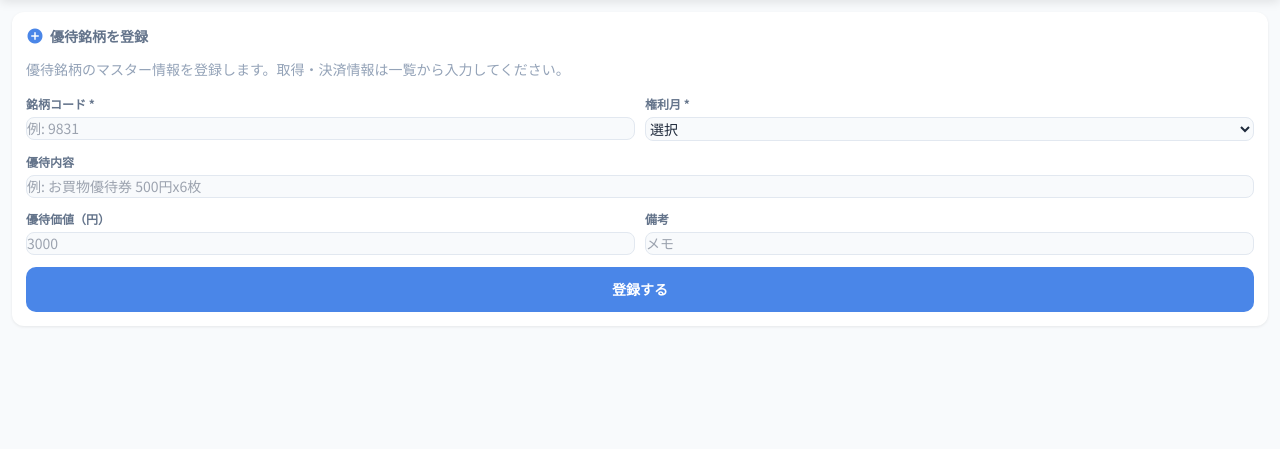
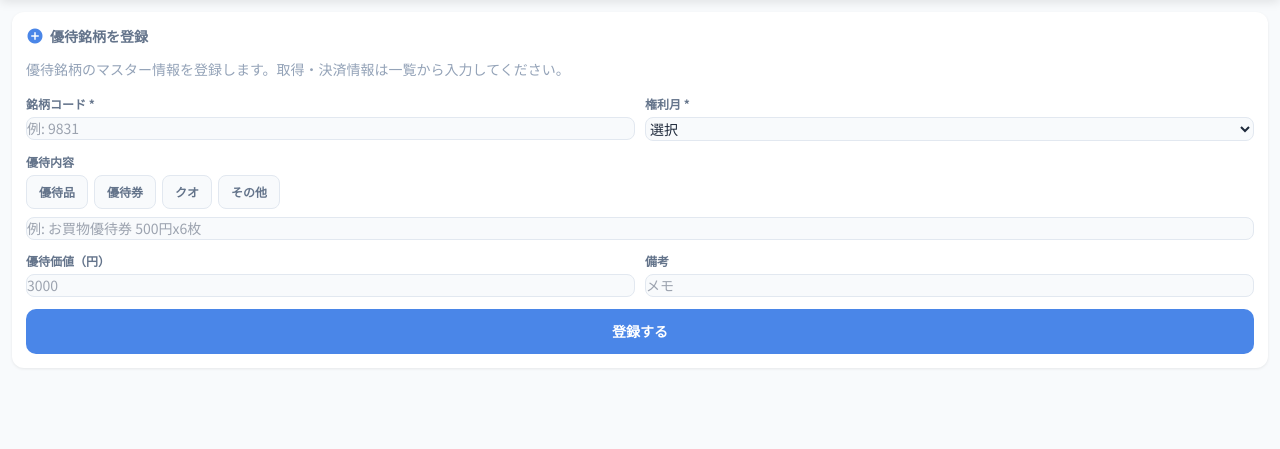
Before and after one commit to rio-working/Vercel-Automation-tool, a Flask app: page / in a window 1280 px wide. Shown: the part 50-499 px from the top of the page. Run offline with Flask 3, Linux system fonts and the light colour scheme; data that the repository does not hold is empty; some libraries are stand-ins or nearby versions.

Commit message:
登録画面の優待内容にも詳細モーダルと同じ選択ボタンを追加
selectChoice/onManualInput/syncChoiceButtonsをprefix対応に汎用化し、
登録タブ(f-)とモーダル(m-)の両方から使えるようにした

Co-Authored-By: Claude Sonnet 5 <noreply@anthropic.com>

```diff
--- a/cross-trade/templates/index.html
+++ b/cross-trade/templates/index.html
@@ -329,7 +329,13 @@
 
       <div class="form-group">
         <label>優待内容</label>
-        <input type="text" id="f-benefit" placeholder="例: お買物優待券 500円x6枚">
+        <div class="choice-buttons" id="f-benefit-buttons">
+          <button type="button" class="choice-btn" data-value="優待品" onclick="selectChoice('f', 'benefit', this)">優待品</button>
+          <button type="button" class="choice-btn" data-value="優待券" onclick="selectChoice('f', 'benefit', this)">優待券</button>
+          <button type="button" class="choice-btn" data-value="クオ" onclick="selectChoice('f', 'benefit', this)">クオ</button>
+          <button type="button" class="choice-btn" data-value="" onclick="selectChoice('f', 'benefit', this)">その他</button>
+        </div>
+        <input type="text" id="f-benefit" placeholder="例: お買物優待券 500円x6枚" oninput="onManualInput('f', 'benefit')">
       </div>
 
       <div class="row">
@@ -517,12 +523,12 @@
           <div class="form-group">
             <label>優待内容</label>
             <div class="choice-buttons" id="m-benefit-buttons">
-              <button type="button" class="choice-btn" data-value="優待品" onclick="selectChoice('benefit', this)">優待品</button>
-              <button type="button" class="choice-btn" data-value="優待券" onclick="selectChoice('benefit', this)">優待券</button>
-              <button type="button" class="choice-btn" data-value="クオ" onclick="selectChoice('benefit', this)">クオ</button>
-              <button type="button" class="choice-btn" data-value="" onclick="selectChoice('benefit', this)">その他</button>
+              <button type="button" class="choice-btn" data-value="優待品" onclick="selectChoice('m', 'benefit', this)">優待品</button>
+              <button type="button" class="choice-btn" data-value="優待券" onclick="selectChoice('m', 'benefit', this)">優待券</button>
+              <button type="button" class="choice-btn" data-value="クオ" onclick="selectChoice('m', 'benefit', this)">クオ</button>
+              <button type="button" class="choice-btn" data-value="" onclick="selectChoice('m', 'benefit', this)">その他</button>
             </div>
-            <input type="text" id="m-benefit" placeholder="内容を入力" oninput="onManualInput('benefit')">
+            <input type="text" id="m-benefit" placeholder="内容を入力" oninput="onManualInput('m', 'benefit')">
           </div>
         </div>
 
@@ -540,11 +546,11 @@
             <div class="form-group">
               <label>証券会社</label>
               <div class="choice-buttons" id="m-broker-buttons">
-                <button type="button" class="choice-btn" data-value="日興証券" onclick="selectChoice('broker', this)">日興</button>
-                <button type="button" class="choice-btn" data-value="カブコム証券" onclick="selectChoice('broker', this)">カブコム</button>
-                <button type="button" class="choice-btn" data-value="" onclick="selectChoice('broker', this)">その他</button>
+                <button type="button" class="choice-btn" data-value="日興証券" onclick="selectChoice('m', 'broker', this)">日興</button>
+                <button type="button" class="choice-btn" data-value="カブコム証券" onclick="selectChoice('m', 'broker', this)">カブコム</button>
+                <button type="button" class="choice-btn" data-value="" onclick="selectChoice('m', 'broker', this)">その他</button>
               </div>
-              <input type="text" id="m-broker" placeholder="証券会社名を入力" oninput="onManualInput('broker')">
+              <input type="text" id="m-broker" placeholder="証券会社名を入力" oninput="onManualInput('m', 'broker')">
             </div>
           </div>
           <div class="row">
@@ -882,7 +888,7 @@
       document.getElementById('m-name').value = trade['銘柄'] || '';
       document.getElementById('m-kenri-month').value = trade['権利月'] || '';
       document.getElementById('m-benefit').value = trade['優待内容'] || '';
-      syncChoiceButtons('benefit', trade['優待内容'] || '');
+      syncChoiceButtons('m', 'benefit', trade['優待内容'] || '');
       document.getElementById('m-benefit-value').value = trade['優待価値'] || '';
       document.getElementById('m-trade-date').value = trade['取得日'] ? formatDate(trade['取得日']) : '';
       document.getElementById('m-qty').value = trade['株数'] || '';
@@ -891,7 +897,7 @@
       document.getElementById('m-genriki').value = trade['現引'] || 0;
       document.getElementById('m-genwatashi').value = trade['現渡'] || 0;
       document.getElementById('m-broker').value = trade['証券会社'] || '';
-      syncChoiceButtons('broker', trade['証券会社'] || '');
+      syncChoiceButtons('m', 'broker', trade['証券会社'] || '');
       document.getElementById('m-note').value = trade['備考'] || '';
       document.getElementById('m-settled').checked = trade['決済済み'] === true;
 
@@ -908,22 +914,22 @@
       if (event.target === document.getElementById('modal-overlay')) closeModal();
     }
 
-    function selectChoice(type, btn) {
-      const container = document.getElementById('m-' + type + '-buttons');
+    function selectChoice(prefix, type, btn) {
+      const container = document.getElementById(prefix + '-' + type + '-buttons');
       container.querySelectorAll('.choice-btn').forEach(b => b.classList.remove('active'));
       btn.classList.add('active');
-      const input = document.getElementById('m-' + type);
+      const input = document.getElementById(prefix + '-' + type);
       const value = btn.dataset.value;
       input.value = value;
       if (value === '') input.focus();
     }
 
-    function onManualInput(type) {
-      syncChoiceButtons(type, document.getElementById('m-' + type).value);
+    function onManualInput(prefix, type) {
+      syncChoiceButtons(prefix, type, document.getElementById(prefix + '-' + type).value);
     }
 
-    function syncChoiceButtons(type, value) {
-      const container = document.getElementById('m-' + type + '-buttons');
+    function syncChoiceButtons(prefix, type, value) {
+      const container = document.getElementById(prefix + '-' + type + '-buttons');
       const buttons = Array.from(container.querySelectorAll('.choice-btn'));
       const matchBtn = buttons.find(b => b.dataset.value === value && value !== '');
       buttons.forEach(b => b.classList.remove('active'));
@@ -1131,6 +1137,7 @@
       ['f-code','f-kenri-month','f-benefit','f-benefit-value','f-note'].forEach(id => {
         document.getElementById(id).value = '';
       });
+      document.querySelectorAll('#f-benefit-buttons .choice-btn').forEach(b => b.classList.remove('active'));
     }
 
     // ------------------------------------------------------------------
```
